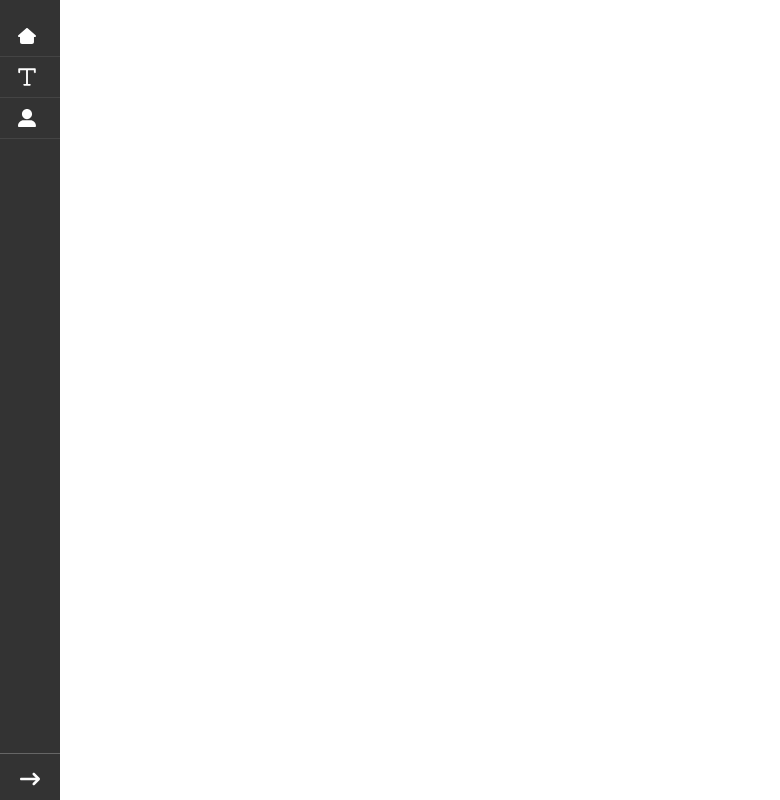
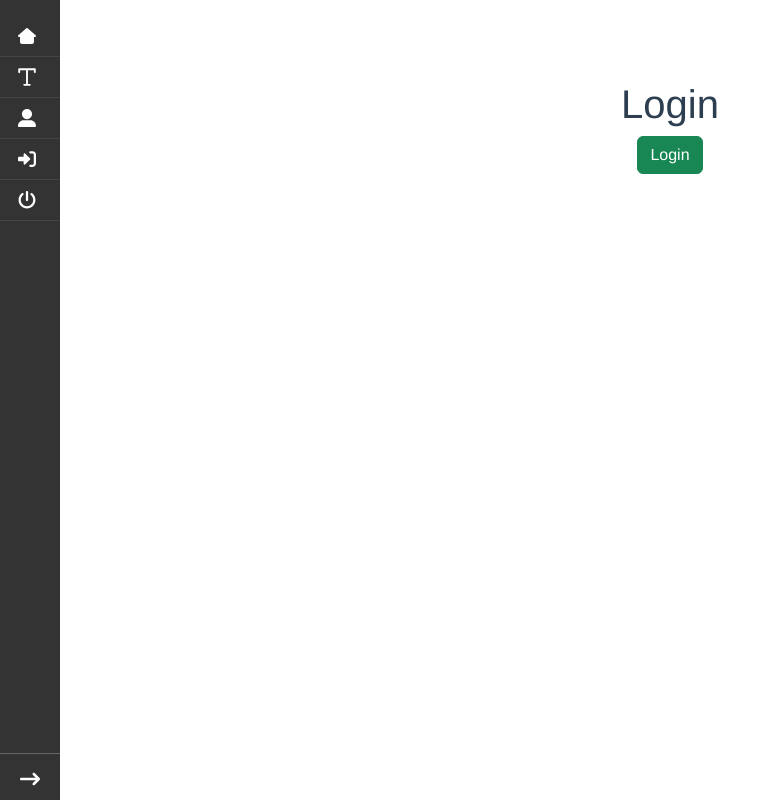
Before and after one commit to dori-dev/django-vue, a Vue app in the folder frontend/: page /login in a window 1280 px wide. Before the commit this address had no page. Shown: the whole page, without its empty margins (0-780 px from the left). Built offline with nearby package versions, Linux system fonts and the light colour scheme.

Commit message:
add login & logout

```diff
--- a/frontend/src/components/Navbar.vue
+++ b/frontend/src/components/Navbar.vue
@@ -41,6 +41,22 @@
             />
           </svg>
           <span class="nav-label">Profile</span>
+        </router-link>
+        <router-link to="/login">
+          <svg xmlns="http://www.w3.org/2000/svg" viewBox="0 0 512 512">
+            <path
+              d="M344.7 238.5l-144.1-136C193.7 95.97 183.4 94.17 174.6 97.95C165.8 101.8 160.1 110.4 160.1 120V192H32.02C14.33 192 0 206.3 0 224v64c0 17.68 14.33 32 32.02 32h128.1v72c0 9.578 5.707 18.25 14.51 22.05c8.803 3.781 19.03 1.984 26-4.594l144.1-136C354.3 264.4 354.3 247.6 344.7 238.5zM416 32h-64c-17.67 0-32 14.33-32 32s14.33 32 32 32h64c17.67 0 32 14.33 32 32v256c0 17.67-14.33 32-32 32h-64c-17.67 0-32 14.33-32 32s14.33 32 32 32h64c53.02 0 96-42.98 96-96V128C512 74.98 469 32 416 32z"
+            />
+          </svg>
+          <span class="nav-label">Login</span>
+        </router-link>
+        <router-link to="/logout">
+          <svg xmlns="http://www.w3.org/2000/svg" viewBox="0 0 512 512">
+            <path
+              d="M256 288c17.67 0 32-14.33 32-32V32c0-17.67-14.33-32-32-32S224 14.33 224 32v224C224 273.7 238.3 288 256 288zM403.7 66.81c-13.92-10.84-34.03-8.406-44.92 5.5c-10.89 13.94-8.438 34.03 5.484 44.94C407.3 150.9 432 201.5 432 256c0 97.03-78.95 176-176 176S80 353 80 256c0-54.53 24.69-105.1 67.72-138.8c13.92-10.91 16.38-31 5.484-44.94c-10.91-13.91-31-16.34-44.92-5.5C49.64 112.7 16 181.7 16 256c0 132.3 107.7 240 240 240s240-107.7 240-240C496 181.7 462.4 112.7 403.7 66.81z"
+            />
+          </svg>
+          <span class="nav-label">Logout</span>
         </router-link>
       </li>
     </ul>
--- a/frontend/src/router/index.js
+++ b/frontend/src/router/index.js
@@ -2,6 +2,8 @@ import { createRouter, createWebHistory } from "vue-router";
 import HomeView from "../views/HomeView.vue";
 import About from "../views/AboutView.vue";
 import Profile from "../views/ProfileView.vue";
+import Login from "../views/Login.vue";
+import Logout from "../views/Logout.vue";
 
 const routes = [
   {
@@ -19,6 +21,16 @@ const routes = [
     name: "profile",
     component: Profile,
   },
+  {
+    path: "/login",
+    name: "login",
+    component: Login,
+  },
+  {
+    path: "/logout",
+    name: "logout",
+    component: Logout,
+  },
 ];
 
 const router = createRouter({
--- /dev/null
+++ b/frontend/src/views/Login.vue
@@ -0,0 +1,17 @@
+<template>
+  <div class="login">
+    <h1>Login</h1>
+    <button class="btn btn-success" @click="doLogin">Login</button>
+  </div>
+</template>
+
+<script>
+export default {
+  name: "Login",
+  methods: {
+    doLogin() {
+      this.$store.commit("login", "abc123");
+    },
+  },
+};
+</script>
--- /dev/null
+++ b/frontend/src/views/Logout.vue
@@ -0,0 +1,17 @@
+<template>
+  <div class="login">
+    <h1>Logout</h1>
+    <button class="btn btn-danger" @click="doLogout">Logout</button>
+  </div>
+</template>
+
+<script>
+export default {
+  name: "Logout",
+  methods: {
+    doLogout() {
+      this.$store.commit("logout");
+    },
+  },
+};
+</script>
```
